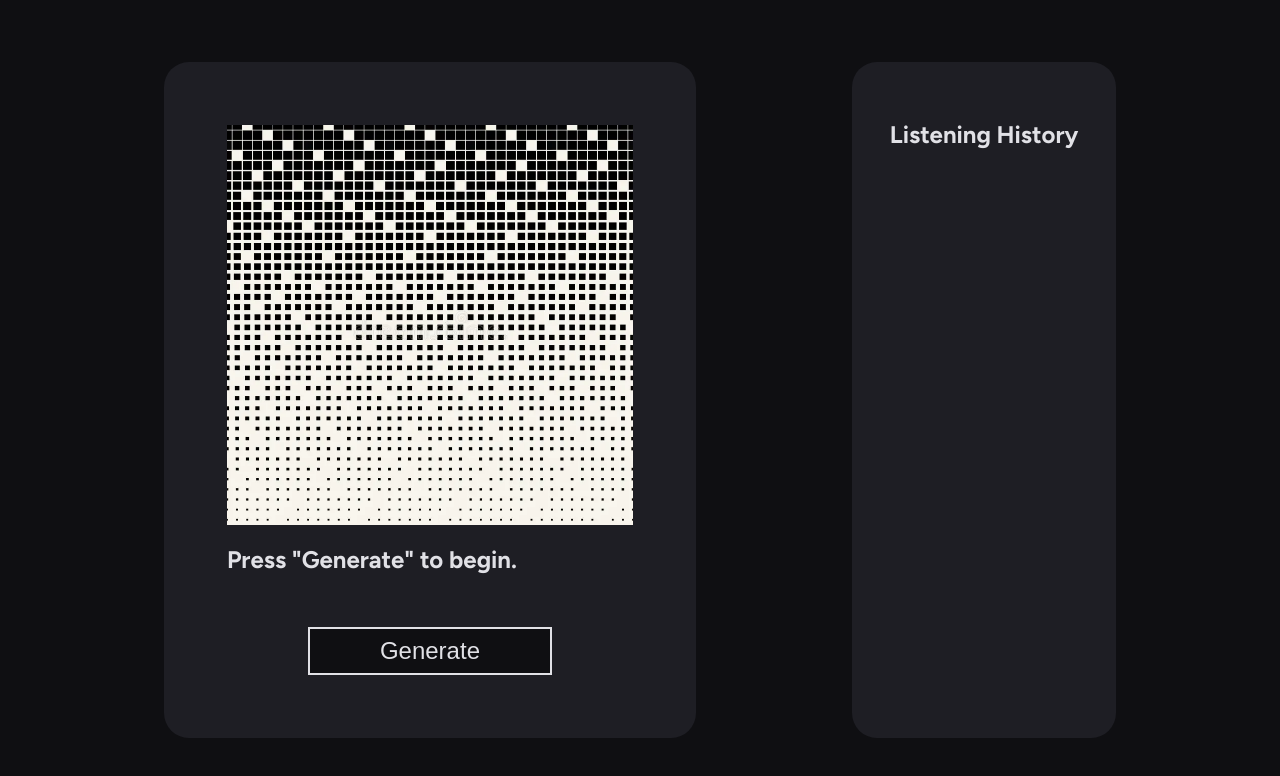
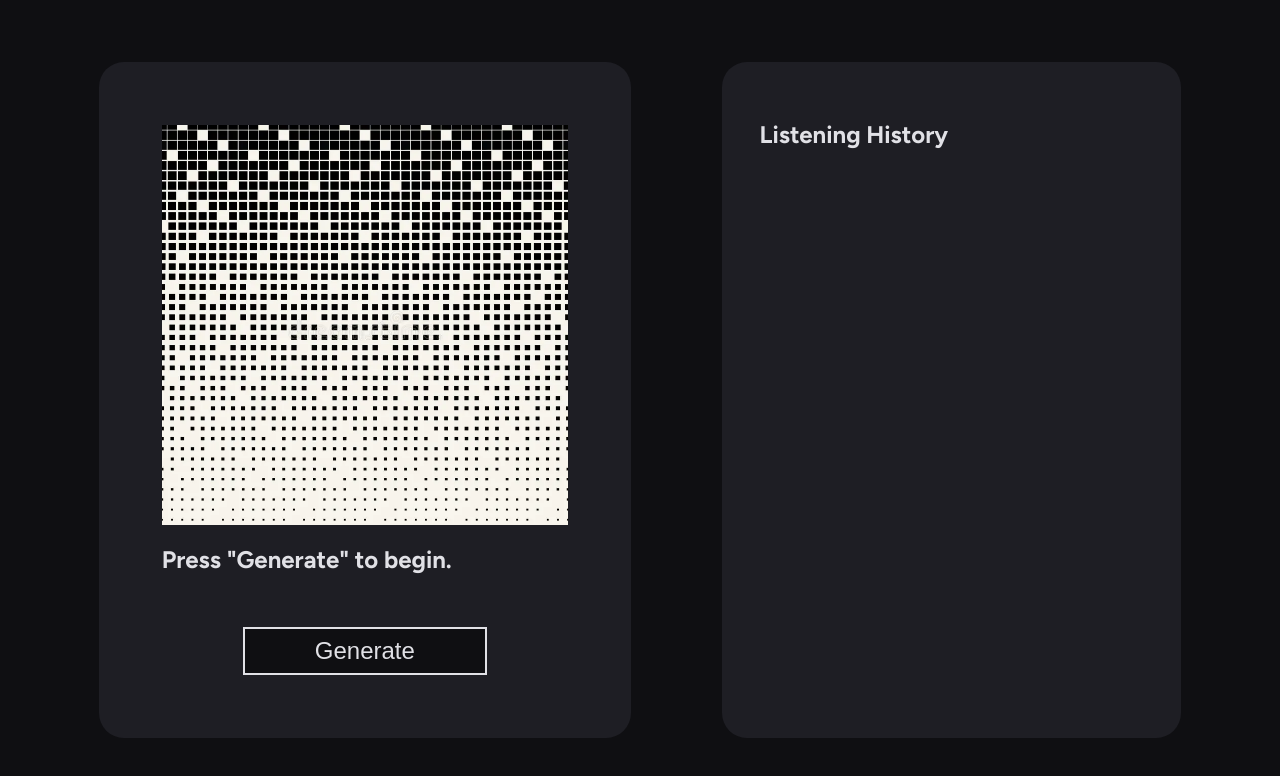
Before and after one commit to PijusRan/1001-albums-project, a React (Vite) app: page / in a window 1280 px wide. Shown: the top 776 px of the page. Built offline with nearby package versions, Linux system fonts and the light colour scheme.

Commit message:
Finished functionality

```diff
--- a/src/App.css
+++ b/src/App.css
@@ -5,30 +5,11 @@ main{
     justify-content: space-evenly;
     align-content: center;
     flex-wrap: wrap;
+    row-gap: 30px;
 }
 
-.History{
-    max-width: 30vw;
-
-    background-color: var(--surface-color);
-    border-radius: 25px;
-    padding: 3%;
-
-    display: flex;
-    flex-direction: column;
+@media (orientation: portrait) {
+    main{
+        padding: 30px;
+    }
 }
-
-.histFigure{
-    width: 100%;
-    margin: 0;
-}
-
-.entryItem{
-    display: grid;
-    grid-template-columns: 3rem auto;
-    column-gap: 1rem;
-    align-items: center;
-}
-.entryItem > img{
-    width: 3rem;
-}
--- a/src/App.tsx
+++ b/src/App.tsx
@@ -2,7 +2,7 @@ import { useState } from 'react'
 import './App.css'
 
 import GenWindow from './components/genWindow.tsx';
-import { Rating } from '@mui/material';
+import HistWindow from './components/histWindow.tsx';
 
 function App() {
 	const [EntryHistory, setEntryHistory] = useState(JSON.parse(localStorage.getItem('entries')));
@@ -10,21 +10,7 @@ function App() {
 	return(
 		<main>
 			<GenWindow entryHistory={EntryHistory} setEntryHistory={setEntryHistory}/>
-			<section className='History'>
-				<h2>Listening History</h2>
-				<figure className='histFigure'>
-					{EntryHistory ? EntryHistory.map((entry, id) => {return(
-						<figcaption className="entryItem" key={id}>
-							<img src={entry.albumImage}/>
-							<p>
-								{entry.albumString}
-								<br/>
-								<Rating defaultValue={entry.rating} readOnly/>
-							</p>
-						</figcaption>
-					)}) : <></>}
-				</figure>
-			</section>
+			<HistWindow entryHistory={EntryHistory} setEntryHistory={setEntryHistory}/>
 		</main>
 	)
 }
--- /dev/null
+++ b/src/components/histWindow.css
@@ -0,0 +1,37 @@
+.histSection{
+    align-self: stretch;
+
+    background-color: var(--surface-color);
+    border-radius: 25px;
+    padding: 3%;
+
+    display: flex;
+    flex-direction: column;
+}
+
+.histFigure{
+    width: 100%;
+    margin: 0;
+}
+
+.entryItem{
+    display: grid;
+    grid-template-columns: 3rem auto;
+    column-gap: 1rem;
+    align-items: center;
+}
+.entryItem > img{
+    width: 3rem;
+}
+
+@media (orientation: landscape) {
+    .histSection{
+        width: 30vw;
+    }
+}
+
+@media (orientation: portrait) {
+    .histSection{
+        width: 80vw;
+    }
+}
--- /dev/null
+++ b/src/components/histWindow.tsx
@@ -0,0 +1,22 @@
+import { Rating } from '@mui/material'
+import "./histWindow.css"
+
+export default function histWindow(props : any){
+    return(
+        <section className='histSection'>
+            <h2>Listening History</h2>
+            <figure className='histFigure'>
+                {(props.entryHistory) ? (props.entryHistory).map((entry, id) => {return(
+                    <figcaption className="entryItem" key={id}>
+                        <img src={entry.albumImage}/>
+                        <p>
+                            {entry.albumString}
+                            <br/>
+                            <Rating defaultValue={entry.rating} readOnly/>
+                        </p>
+                    </figcaption>
+                )}) : <></>}
+            </figure>
+		</section>
+    )
+}
```
